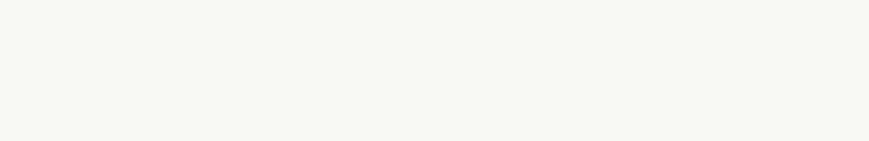
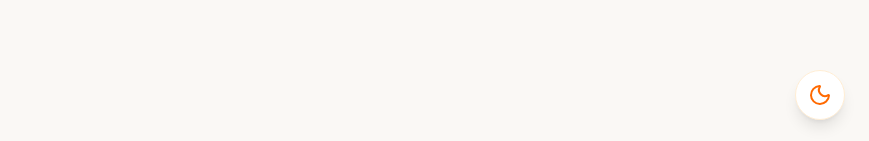
Before and after one commit to marcogugliandolo/michidoc, a React (Vite) app: page / in a window 1280 px wide. Shown: the part 656-797 px from the top of the page, without its empty margins (411-1280 px from the left). Built offline with nearby package versions, Linux system fonts and the light colour scheme.

Commit message:
feat: add dark mode support
Implement theme toggling functionality and update UI components with dark mode styles to improve user experience.

```diff
--- a/src/App.tsx
+++ b/src/App.tsx
@@ -8,6 +8,7 @@ import { PainCheck } from './components/PainCheck';
 import { BCSCheck } from './components/BCSCheck';
 import { History as HistoryView } from './components/History';
 import { Loader2 } from 'lucide-react';
+import { ThemeToggle } from './components/ThemeToggle';
 
 export default function App() {
   const [isAuthenticated, setIsAuthenticated] = useState(false);
@@ -91,7 +92,8 @@ export default function App() {
   }
 
   return (
-    <div className="min-h-screen bg-[#faf8f5] text-gray-900 font-sans selection:bg-orange-200">
+    <div className="min-h-screen bg-[#faf8f5] dark:bg-neutral-950 text-gray-900 dark:text-neutral-100 font-sans selection:bg-orange-200 dark:selection:bg-orange-900 transition-colors duration-200">
+      <ThemeToggle />
       {!isAuthenticated ? (
         <Login onLogin={handleLogin} />
       ) : !profile ? (
--- /dev/null
+++ b/src/components/ThemeToggle.tsx
@@ -0,0 +1,16 @@
+import { Moon, Sun } from 'lucide-react';
+import { useTheme } from '../hooks/useTheme';
+
+export function ThemeToggle() {
+  const { theme, toggleTheme } = useTheme();
+
+  return (
+    <button
+      onClick={toggleTheme}
+      className="fixed bottom-6 right-6 p-3 bg-white dark:bg-neutral-800 text-orange-500 dark:text-orange-400 rounded-full shadow-lg border border-orange-100 dark:border-neutral-700 hover:scale-110 transition-transform z-50 focus:outline-none focus:ring-2 focus:ring-orange-400"
+      aria-label="Toggle theme"
+    >
+      {theme === 'dark' ? <Sun size={24} /> : <Moon size={24} />}
+    </button>
+  );
+}
--- a/src/components/ui.tsx
+++ b/src/components/ui.tsx
@@ -21,9 +21,9 @@ export function Button({
         "inline-flex items-center justify-center rounded-2xl font-semibold transition-all active:scale-95 disabled:opacity-50 disabled:pointer-events-none",
         {
           'bg-orange-500 text-white hover:bg-orange-600 shadow-md': variant === 'primary',
-          'bg-orange-100 text-orange-800 hover:bg-orange-200': variant === 'secondary',
-          'border-2 border-orange-200 text-orange-700 hover:bg-orange-50': variant === 'outline',
-          'text-orange-700 hover:bg-orange-100': variant === 'ghost',
+          'bg-orange-100 text-orange-800 hover:bg-orange-200 dark:bg-orange-900/30 dark:text-orange-300 dark:hover:bg-orange-900/50': variant === 'secondary',
+          'border-2 border-orange-200 text-orange-700 hover:bg-orange-50 dark:border-orange-900/50 dark:text-orange-400 dark:hover:bg-orange-900/20': variant === 'outline',
+          'text-orange-700 hover:bg-orange-100 dark:text-orange-400 dark:hover:bg-orange-900/30': variant === 'ghost',
           'px-3 py-1.5 text-sm': size === 'sm',
           'px-5 py-3 text-base': size === 'md',
           'px-8 py-4 text-lg': size === 'lg',
@@ -38,7 +38,7 @@ export function Button({
 export function Card({ className, ...props }: React.HTMLAttributes<HTMLDivElement>) {
   return (
     <div
-      className={cn("bg-white rounded-3xl p-6 shadow-sm border border-orange-50/50", className)}
+      className={cn("bg-white dark:bg-neutral-900 rounded-3xl p-6 shadow-sm border border-orange-50/50 dark:border-neutral-800", className)}
       {...props}
     />
   );
--- /dev/null
+++ b/src/hooks/useTheme.ts
@@ -0,0 +1,29 @@
+import { useEffect, useState } from 'react';
+
+type Theme = 'light' | 'dark';
+
+export function useTheme() {
+  const [theme, setTheme] = useState<Theme>(() => {
+    if (typeof window !== 'undefined') {
+      const saved = localStorage.getItem('theme');
+      if (saved === 'light' || saved === 'dark') {
+        return saved;
+      }
+      if (window.matchMedia('(prefers-color-scheme: dark)').matches) {
+        return 'dark';
+      }
+    }
+    return 'light';
+  });
+
+  useEffect(() => {
+    const root = window.document.documentElement;
+    root.classList.remove('light', 'dark');
+    root.classList.add(theme);
+    localStorage.setItem('theme', theme);
+  }, [theme]);
+
+  const toggleTheme = () => setTheme(prev => (prev === 'light' ? 'dark' : 'light'));
+
+  return { theme, toggleTheme };
+}
```
